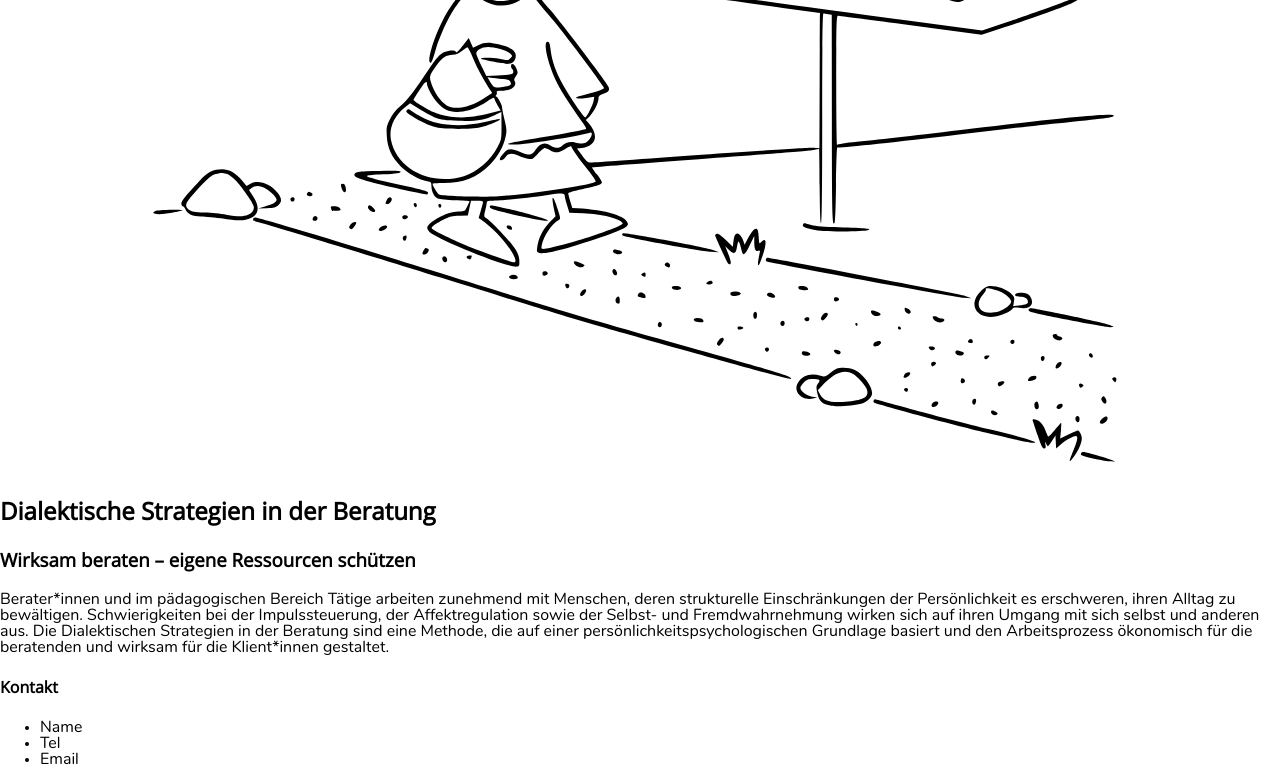
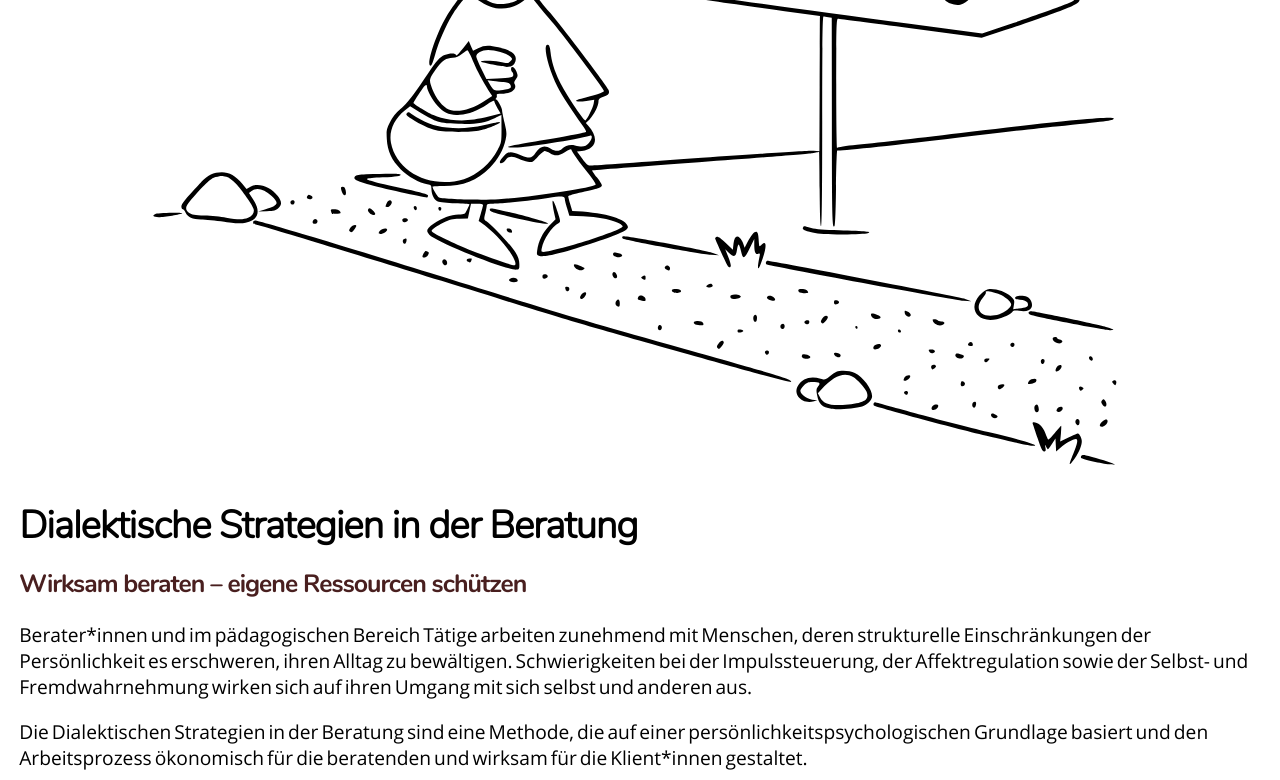
Before and after one commit to JanRiefling/dsb-website, a website: page index.html in a window 1280 px wide. Shown: the part 969-1749 px from the top of the page. Drawn offline with Linux system fonts and the light colour scheme.

Commit message:
Style header img, header text and update nav list

```diff
--- a/index.html
+++ b/index.html
@@ -36,22 +36,26 @@
         <div class="comic-homepage-wrapper">
             <img src="src/images/svg/comic-homepage.svg" alt="Person mit Korb geht weg entlang. Woelfe im Hintergrund" class="dsb-header-image">
         </div>
-        <section>
+        <div class="dsb-headline">
             <h1>Dialektische Strategien in der Beratung</h1>
-        </section>
-        <section>
+        </div>
+        <div class="dsb-sub-headline">
             <h3>Wirksam beraten – eigene Ressourcen schützen</h3>
-        </section>
+        </div>
     </header>
     <main>
         <article>
+                <p>
                     Berater*innen und im pädagogischen Bereich Tätige arbeiten zunehmend mit Menschen,
                     deren strukturelle Einschränkungen der Persönlichkeit es erschweren, ihren Alltag zu
                     bewältigen. Schwierigkeiten bei der Impulssteuerung, der Affektregulation sowie der Selbst-
                     und Fremdwahrnehmung wirken sich auf ihren Umgang mit sich selbst und anderen aus.
+                </p>
+                <p>
                     Die Dialektischen Strategien in der Beratung sind eine Methode, die auf einer
                     persönlichkeitspsychologischen Grundlage basiert und den Arbeitsprozess ökonomisch für
                     die beratenden und wirksam für die Klient*innen gestaltet.
+                </p>
         </article>
     </main>
     <footer>
--- a/src/scss/abstracts/_variables.scss
+++ b/src/scss/abstracts/_variables.scss
@@ -1,3 +1,7 @@
 $padding-small: 0.5rem;
 $padding-medium: 1.2rem;
 $padding-large: 5rem;
+
+$primary-colour: rgb(173, 22, 22);
+$secondary-colour:  rgb(211, 125, 27);
+$darkish: rgba(53, 7, 7,0.9);
--- a/src/scss/base/_fonts.scss
+++ b/src/scss/base/_fonts.scss
@@ -1,5 +1,4 @@
 
-/* Nunito Font for Body, Caption */
 
 @font-face {
     font-family: 'nunitoregular';
@@ -120,8 +119,6 @@
 }
 
 
-/* OpenSans for Headlines */
-
 @font-face {
     font-family: 'open_sansbold';
     src: url('../fonts/OpenSans/opensans-bold-webfont.woff2') format('woff2'),
--- a/src/scss/base/_typography.scss
+++ b/src/scss/base/_typography.scss
@@ -1,7 +1,20 @@
 h1, h2, h3, h4, h5, h6 {
-    font-family: 'open_sansregular';
+    font-family: 'nunitoregular';
 }
 
 body {
-    font-family: 'nunitoregular';
+    font-family: 'open_sansregular';
+    font-size: 1.2em;
 }
+
+h1 {
+    font-family: 'nunitolight';
+    letter-spacing: -1px;
+}
+
+h3 {
+    font-family: 'nunitobold';
+    font-size: 1.3em;
+    letter-spacing: -1px;
+    color: $darkish;
+}
--- a/src/scss/components/_header.scss
+++ b/src/scss/components/_header.scss
@@ -10,4 +10,12 @@ header {
             height: auto;
         }
     }
+
+    .dsb-headline {
+        padding-left: $padding-medium;
+    }
+
+    .dsb-sub-headline {
+        padding-left: $padding-medium;
+    }
 }
--- a/src/scss/components/_nav.scss
+++ b/src/scss/components/_nav.scss
@@ -21,30 +21,49 @@
   }
 
   nav {
+
+
     .dsb-navigation-list {
       display: flex;
       flex-direction: column;
+
       position: absolute;
       right: 0;
       bottom: 0;
       top: 72.8px;
+
       margin: 0;
       padding: $padding-small;
+
       list-style: none;
       z-index: 9999;
       background-color: rgba(255,255,255,0.98);
+
+      border-left-width: 1px;
+      border-left-color:black;
+      border-left-style: solid;
+      @include box-shadow(-8px 7px 12px 0px rgba(97,65,65,1));
+
     }
 
     .hide {
       display: none;
     }
 
-    li {padding: 0; }
+    li {
+      margin: 1.1em;
+      border-color: $darkish;
+      border-bottom-style: solid;
+      border-bottom-width: 1px;
+    }
 
     a {
       display: block;
       padding: $padding-small;
       text-decoration: none;
+      font-size: 1.2;
+      font-weight: bold;
+      color: black;
     }
   }
 }
--- a/src/scss/pages/_global.scss
+++ b/src/scss/pages/_global.scss
@@ -0,0 +1,6 @@
+@import 'homepage';
+@import 'aboutus';
+@import 'einzelberatung';
+@import 'fortbildung';
+@import 'kontakt';
+@import 'uebungs-programm';
--- a/src/scss/pages/_homepage.scss
+++ b/src/scss/pages/_homepage.scss
@@ -0,0 +1,9 @@
+main {
+
+   padding: $padding-medium;
+   padding-top: 0;
+
+   article {
+    word-spacing:-2px;
+   }
+}
```
Also changed, not shown: src/scss/styles.css. Lines whose indentation alone changed are shown as unchanged.
